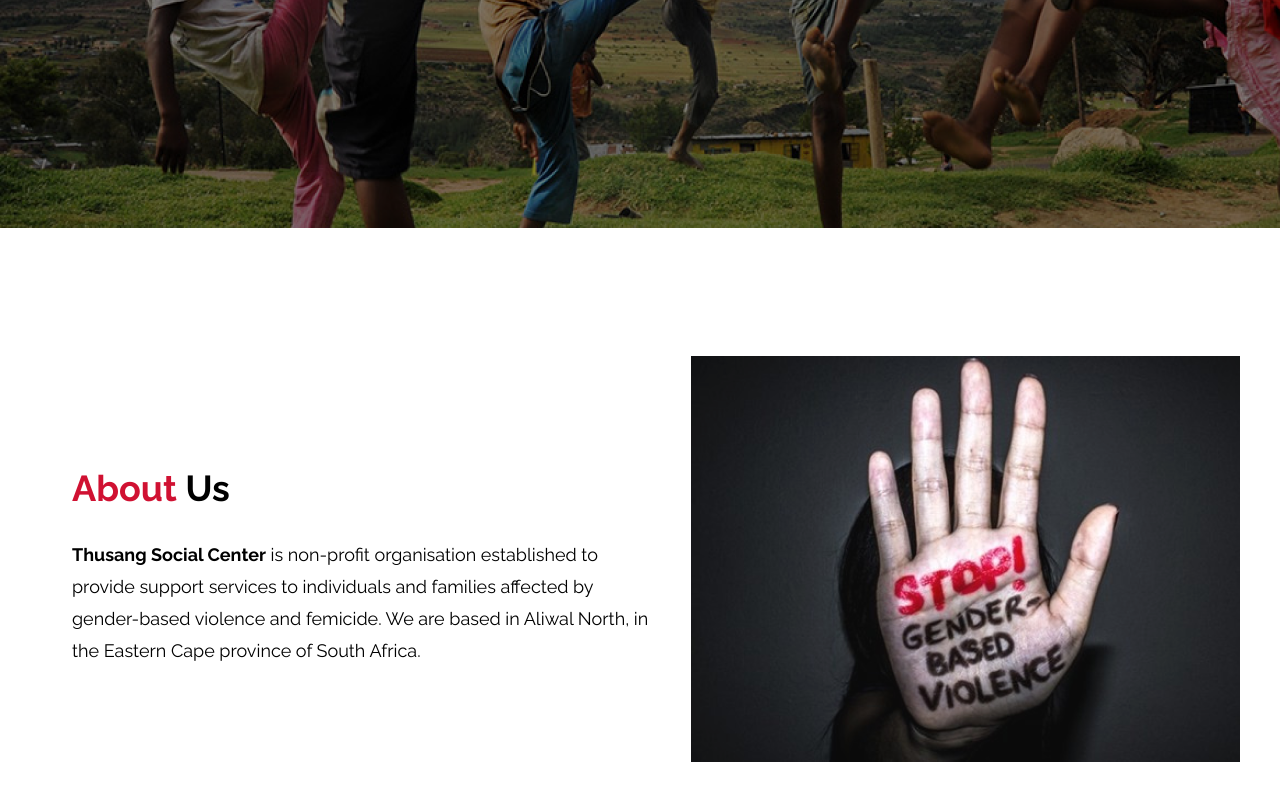
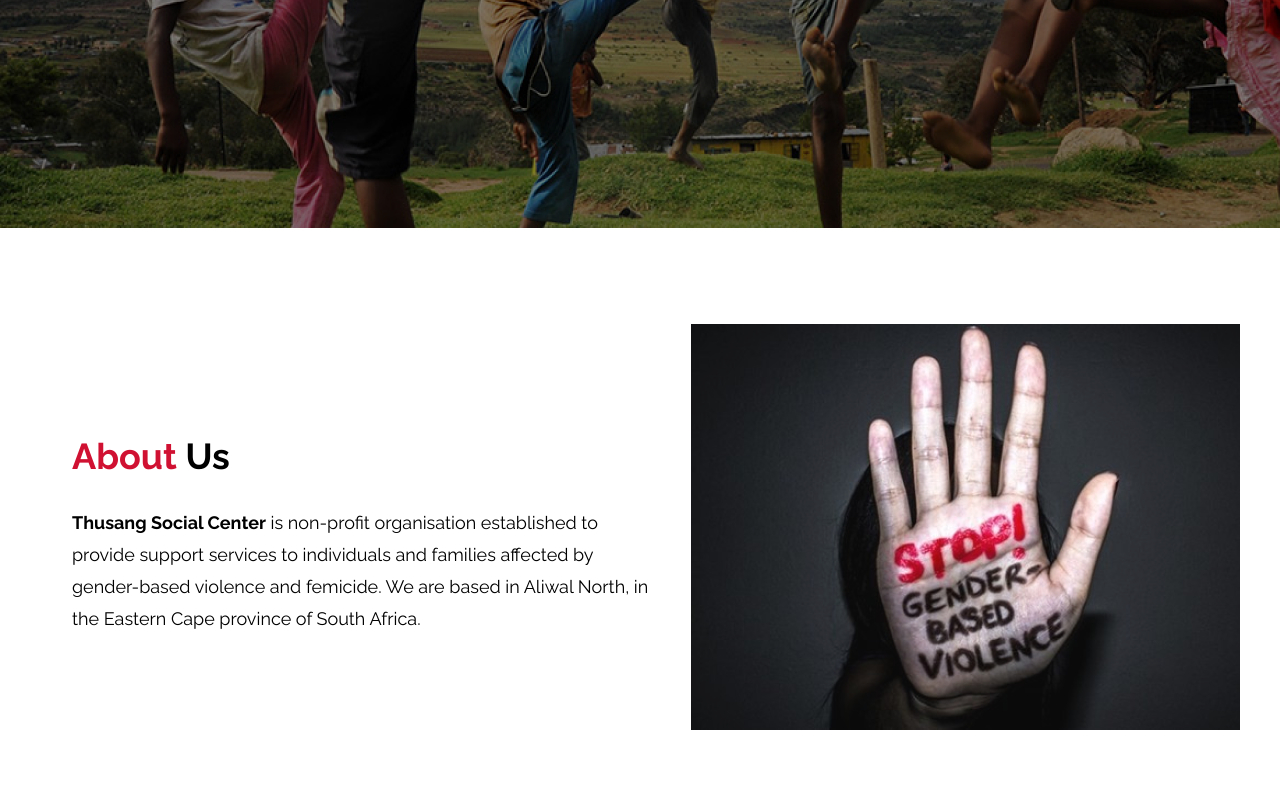
Before and after one commit to Spha88/thusang, a React (Create React App) app: page / in a window 1280 px wide. Shown: the part 494-1294 px from the top of the page. Built offline with nearby package versions, Linux system fonts and the light colour scheme.

Commit message:
Add container component

```diff
--- a/package.json
+++ b/package.json
@@ -6,6 +6,7 @@
     "@testing-library/jest-dom": "^4.2.4",
     "@testing-library/react": "^9.5.0",
     "@testing-library/user-event": "^7.2.1",
+    "node-sass": "^4.14.1",
     "react": "^16.13.1",
     "react-dom": "^16.13.1",
     "react-scripts": "3.4.3"
--- a/src/components/About/About.js
+++ b/src/components/About/About.js
@@ -1,9 +1,11 @@
 import React from 'react';
 import aboutImage from '../../assets/images/about-image.png';
 import classes from './About.module.scss';
+import Container from '../UI/Container/Container';
 
 const About = () => {
     return (
+        <Container>
             <section className={classes.About}>
                 <div className={classes.Content}>
                     <h2><span>About</span> Us</h2>
@@ -14,6 +16,7 @@ const About = () => {
                     <img src={aboutImage} alt="dipiction of violence" />
                 </div>
             </section>
+        </Container>
     )
 }
 
--- a/src/components/About/About.module.scss
+++ b/src/components/About/About.module.scss
@@ -1,11 +1,8 @@
 .About {
     display: flex;
-    max-width: 1200px;
-    margin: 0 auto;
     justify-content: space-between;
     align-items: center;
-    padding-top: 8rem;
-    margin-bottom: 10rem;
+    margin-top: 2rem;
 
     .Content {
         padding: 2rem;
--- /dev/null
+++ b/src/components/UI/Container/Container.js
@@ -0,0 +1,12 @@
+import React from 'react'
+import classes from './Container.module.scss'
+
+const Container = ({ children }) => {
+    return (
+        <section className={classes.Container}>
+            {children}
+        </section>
+    )
+}
+
+export default Container;
--- /dev/null
+++ b/src/components/UI/Container/Container.module.scss
@@ -0,0 +1,5 @@
+.Container {
+    max-width: 1200px;
+    margin: 0 auto;
+    padding: 4rem 1rem;
+}
```
Also changed, not shown: 1 other file (tests, documents, lock files or other folders). Lines whose indentation alone changed are shown as unchanged.
